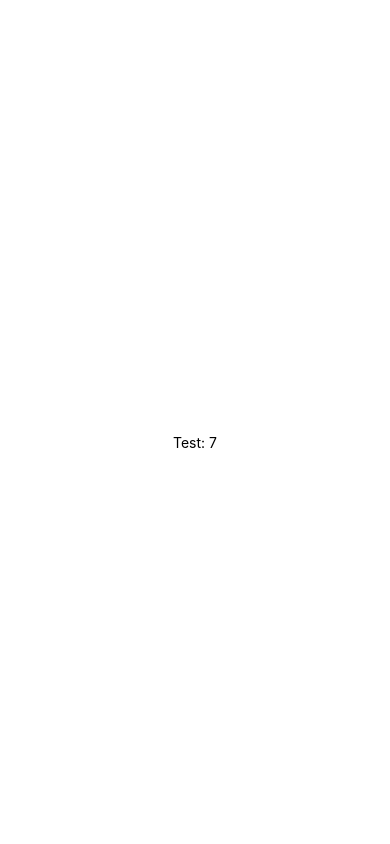
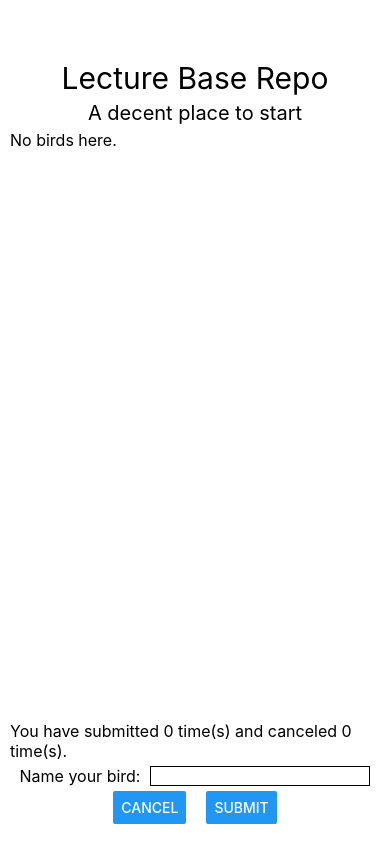
Before and after one commit to bsu-cs-jb/lecture-10-18-wed, a React Native app: screen / in a window 390 px wide. Built offline with nearby package versions, Linux system fonts and the light colour scheme.

Commit message:
Adds some basic controls and interactions.

```diff
--- a/LectureApp.tsx
+++ b/LectureApp.tsx
@@ -1,46 +1,128 @@
 import { StatusBar } from "expo-status-bar";
-import { StyleSheet, Text, View } from "react-native";
-import { useEffect, useState } from "react";
+import { useRef, useState } from "react";
+import {
+  Button,
+  Keyboard,
+  KeyboardAvoidingView,
+  Platform,
+  ScrollView,
+  StyleSheet,
+  Text,
+  TextInput,
+  View,
+} from "react-native";
 
 export default function LectureApp() {
-  // duration of the timer in milliseconds (ms)
-  // 1 second == 1000 ms
-  const [duration, setDuration] = useState(0);
+  const birdLabel = useRef("");
+  const labelInput = useRef<TextInput>(null);
+  const [birdText, setBirdText] = useState("No birds here.");
+  const [submissions, setSubmissions] = useState(0);
+  const [cancelations, setCancelations] = useState(0);
 
-  useEffect(() => {
-    // setInterval - ask for a callback every 1000 ms
-    // - save the id of the interval to clear it when the component re-renders
-    const id = setInterval(() => {
-      // when the interval has passed, update the duration
-      // NOTE: this is not exactly accurate since more or less than 1 second
-      // may have passed since the previous update. This is acceptable for
-      // Lab 2 but if you want to fix it you can earn bonus points.
-      setDuration(duration + 1);
-    }, 1000);
-    // return a function to clear (remove) the interval when the
-    // component re-renders
-    return () => {
-      clearInterval(id);
-    };
-  }, [duration]);
+  const handleCancel = () => {
+    if (labelInput.current) {
+      labelInput.current.clear();
+    }
+    Keyboard.dismiss();
+    setCancelations(cancelations + 1);
+  };
+
+  const handleSubmit = () => {
+    setSubmissions(submissions + 1);
+    const newBirds = birdLabel.current.trim();
+    if (newBirds.length > 0) {
+      if (birdText == "No birds here.") {
+        setBirdText(newBirds);
+      } else {
+        setBirdText(birdText + "\n" + newBirds);
+      }
+      if (labelInput.current) {
+        labelInput.current.clear();
+      }
+    }
+  };
+
+  const handleLabelChange = (text: string) => {
+    birdLabel.current = text;
+  };
 
   return (
-    <View style={styles.container}>
-      <Text>Test: {duration}</Text>
-      <StatusBar style="auto" />
-    </View>
+    <KeyboardAvoidingView
+      behavior={Platform.OS == "ios" ? "padding" : "height"}
+      style={styles.avoidingView}
+    >
+      <View style={styles.container}>
+        <Text style={styles.titleText}>Lecture Base Repo</Text>
+        <Text style={styles.subTitleText}>A decent place to start</Text>
+        <ScrollView style={styles.scrollContainer}>
+          <Text style={styles.labelText}>{birdText}</Text>
+        </ScrollView>
+        <Text style={styles.labelText}>
+          You have submitted {submissions} time(s) and canceled {cancelations}{" "}
+          time(s).
+        </Text>
+        <View style={styles.horzContainer}>
+          <Text style={styles.labelText}>Name your bird:</Text>
+          <TextInput
+            style={styles.input}
+            ref={labelInput}
+            onChangeText={handleLabelChange}
+            onSubmitEditing={handleSubmit}
+            blurOnSubmit={false}
+          />
+        </View>
+        <View style={styles.horzContainer}>
+          <Button title="Cancel" onPress={handleCancel} />
+          <View style={styles.flexFill} />
+          <Button title="Submit" onPress={handleSubmit} />
+        </View>
+        <StatusBar style="auto" />
+      </View>
+    </KeyboardAvoidingView>
   );
 }
 
 export const styles = StyleSheet.create({
+  flexFill: {
+    flex: 1,
+  },
+  input: {
+    flex: 1,
+    borderWidth: 1,
+  },
+  scrollContainer: {
+    flex: 1,
+    alignSelf: "flex-start",
+    width: "100%",
+    // borderWidth: 1,
+    // borderColor: "pink",
+  },
+  titleText: {
+    fontSize: 30,
+  },
+  subTitleText: {
+    fontSize: 20,
+  },
+  labelText: {
+    fontSize: 16,
+  },
+  horzContainer: {
+    flexDirection: "row",
+    gap: 10,
+  },
   topLevelContainer: {
     // Add styles here to affect the outer App component
     // or leave empty if you do not need to change it.
+  },
+  avoidingView: {
+    flex: 1,
   },
   container: {
     flex: 1,
     backgroundColor: "#fff",
     alignItems: "center",
     justifyContent: "center",
+    paddingHorizontal: 10,
+    gap: 5,
   },
 });
```
